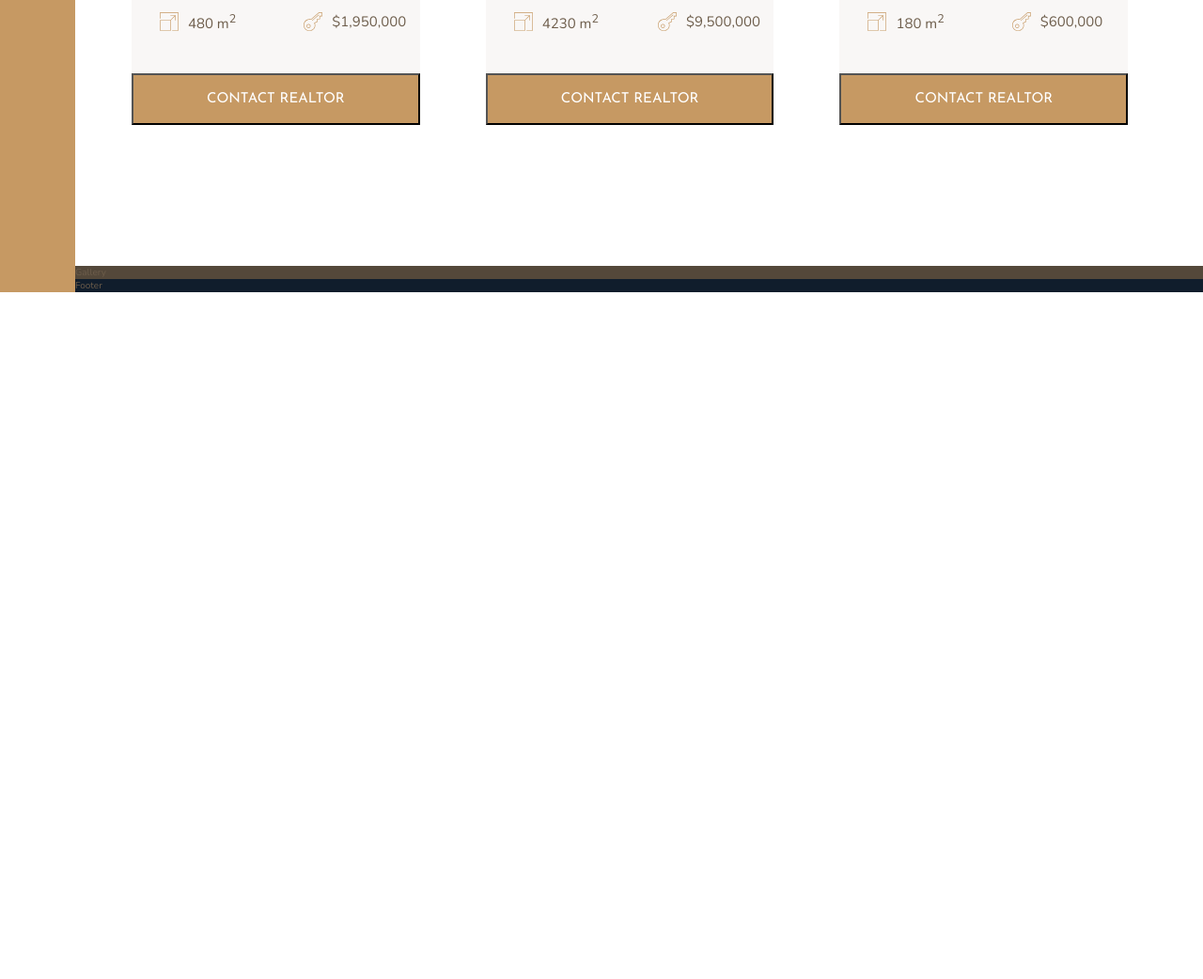
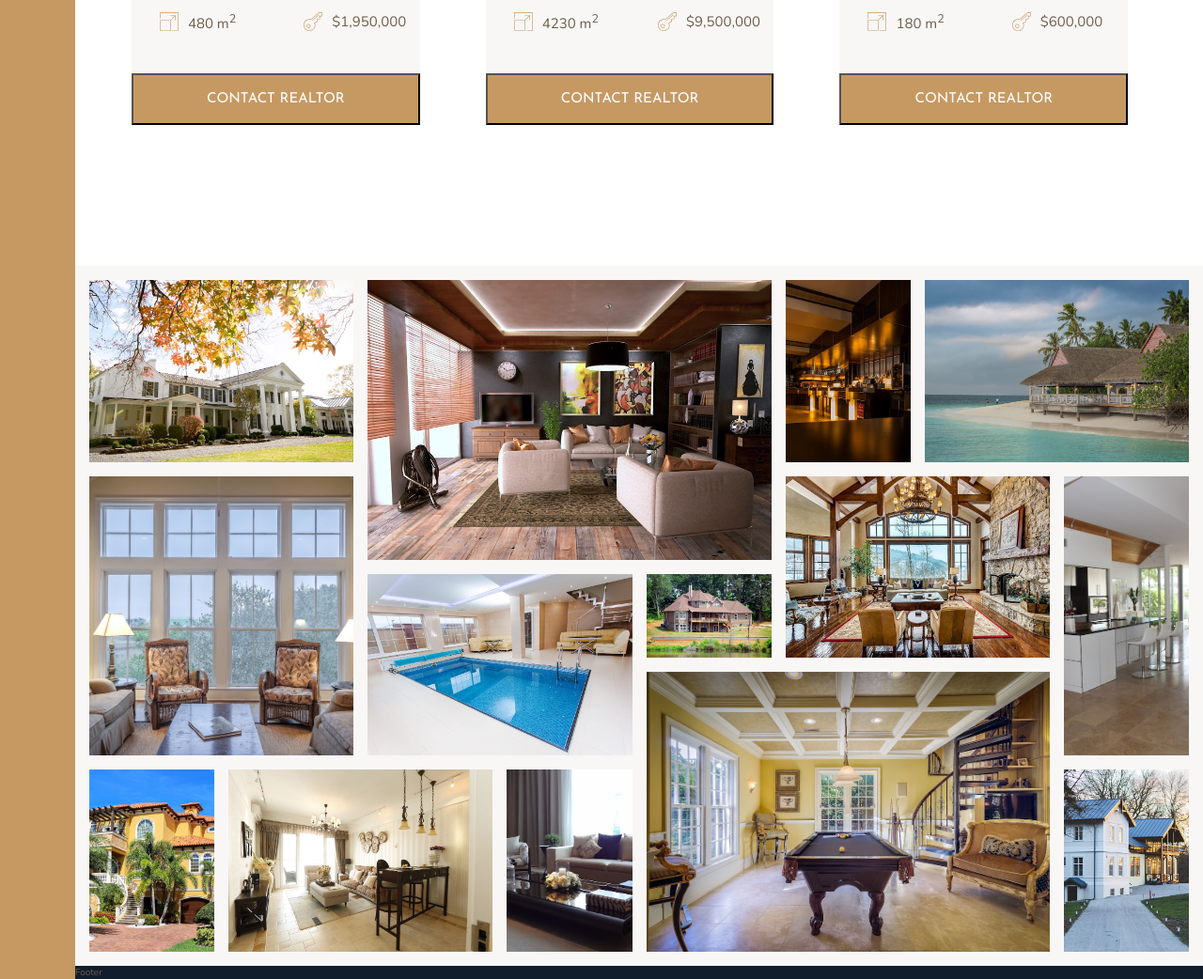
Before and after one commit to Elvira-D/Nexter, a website: page index.html in a window 1280 px wide. Shown: the part 2836-3878 px from the top of the page at 94% size. Before the commit the page ends 3147 px from the top, so only its background shows below. Drawn offline with nearby package versions, Linux system fonts and the light colour scheme.

Commit message:
Built and styled the gallery part

```diff
--- a/index.html
+++ b/index.html
@@ -285,9 +285,39 @@
     </div>
 
 
-    <div class="gallery">
-        Gallery
-    </div>
+    <section class="gallery">
+
+        <figure class="gallery__item gallery__item--1"><img src="img/gal-1.jpeg" alt="Gallery image 1"
+                class="gallery__img"></figure>
+        <figure class="gallery__item gallery__item--2"><img src="img/gal-2.jpeg" alt="Gallery image 2"
+                class="gallery__img"></figure>
+        <figure class="gallery__item gallery__item--3"><img src="img/gal-3.jpeg" alt="Gallery image 3"
+                class="gallery__img"></figure>
+        <figure class="gallery__item gallery__item--4"><img src="img/gal-4.jpeg" alt="Gallery image 4"
+                class="gallery__img"></figure>
+        <figure class="gallery__item gallery__item--5"><img src="img/gal-5.jpeg" alt="Gallery image 5"
+                class="gallery__img"></figure>
+        <figure class="gallery__item gallery__item--6"><img src="img/gal-6.jpeg" alt="Gallery image 6"
+                class="gallery__img"></figure>
+        <figure class="gallery__item gallery__item--7"><img src="img/gal-7.jpeg" alt="Gallery image 7"
+                class="gallery__img"></figure>
+        <figure class="gallery__item gallery__item--8"><img src="img/gal-8.jpeg" alt="Gallery image 8"
+                class="gallery__img"></figure>
+        <figure class="gallery__item gallery__item--9"><img src="img/gal-9.jpeg" alt="Gallery image 9"
+                class="gallery__img"></figure>
+        <figure class="gallery__item gallery__item--10"><img src="img/gal-10.jpeg" alt="Gallery image 10"
+                class="gallery__img"></figure>
+        <figure class="gallery__item gallery__item--11"><img src="img/gal-11.jpeg" alt="Gallery image 11"
+                class="gallery__img"></figure>
+        <figure class="gallery__item gallery__item--12"><img src="img/gal-12.jpeg" alt="Gallery image 12"
+                class="gallery__img"></figure>
+        <figure class="gallery__item gallery__item--13"><img src="img/gal-13.jpeg" alt="Gallery image 13"
+                class="gallery__img"></figure>
+        <figure class="gallery__item gallery__item--14"><img src="img/gal-14.jpeg" alt="Gallery image 14"
+                class="gallery__img"></figure>
+
+
+    </section>
 
     <footer class="footer">
         Footer
--- a/sass/_gallery.scss
+++ b/sass/_gallery.scss
@@ -1,4 +1,92 @@
 .gallery {
-    background-color: $color-grey-dark-1;
+    background-color: $color-grey-light-1;
     grid-column: full-start / full-end;
+
+    display: grid;
+    grid-template-columns: repeat(8, 1fr);
+    grid-template-rows: repeat(7, 1fr);
+    grid-gap: 1.5rem;
+    padding: 1.5rem;
+
+    &__item {
+        &--1 {
+            grid-row: 1 / span 2;
+            grid-column: 1 / span 2;
+        }
+
+        &--2 {
+            grid-row: 1 / span 3;
+            grid-column: 3 / span 3;
+        }
+
+        &--3 {
+            grid-row: 1 / span 2;
+            grid-column: 6 / 7;
+        }
+
+        &--4 {
+            grid-row: 1 / span 2;
+            grid-column: 7 / -1;
+        }
+
+        &--5 {
+            grid-row: 3 / span 3;
+            grid-column: 1 / span 2;
+        }
+
+        &--6 {
+            grid-row: 4 / span 2;
+            grid-column: 3 / span 2;
+        }
+
+        &--7 {
+            grid-row: 4 / 5;
+            grid-column: 5 / 6;
+        }
+
+        &--8 {
+            grid-row: 3 / span 2;
+            grid-column: 6 / span 2;
+        }
+
+        &--9 {
+            grid-row: 3 / span 3;
+            grid-column: 8 / -1;
+        }
+
+        &--10 {
+            grid-row: 6 / span 2;
+            grid-column: 1 / 2;
+        }
+
+        &--11 {
+            grid-row: 6 / span 2;
+            grid-column: 2 / span 2;
+        }
+
+        &--12 {
+            grid-row: 6 / span 2;
+            grid-column: 4 / 5;
+        }
+
+        &--13 {
+            grid-row: 5 / span 3;
+            grid-column: 5 / span 3;
+        }
+
+        &--14 {
+            grid-row: 6 / span 2;
+            grid-column: 8 / -1;
+        }
+
+    }
+
+    &__img {
+        width: 100%;
+        height: 100%;
+        object-fit: cover;
+        display: block;
+    }
+
+
 }
```
Also changed, not shown: css/style.css.
